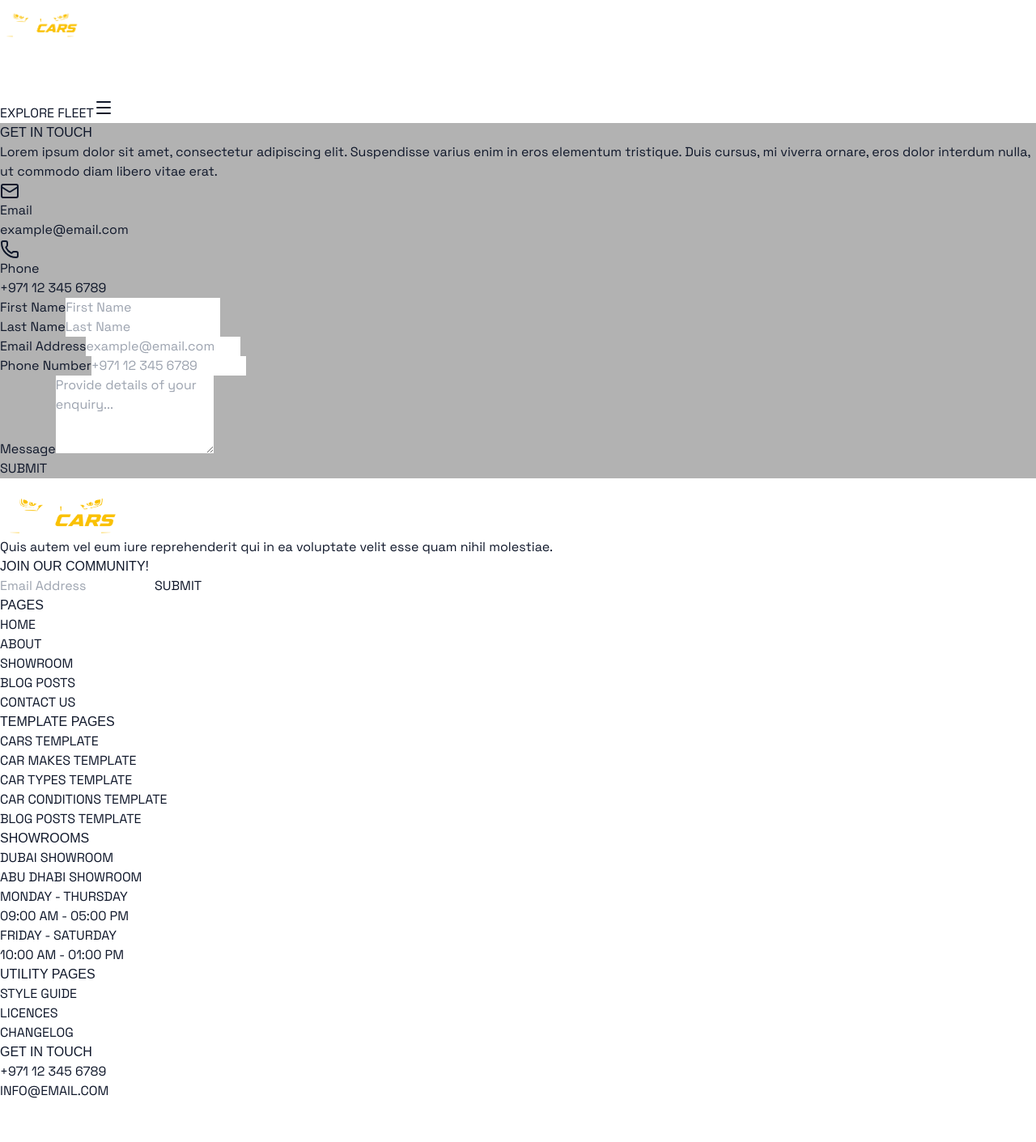
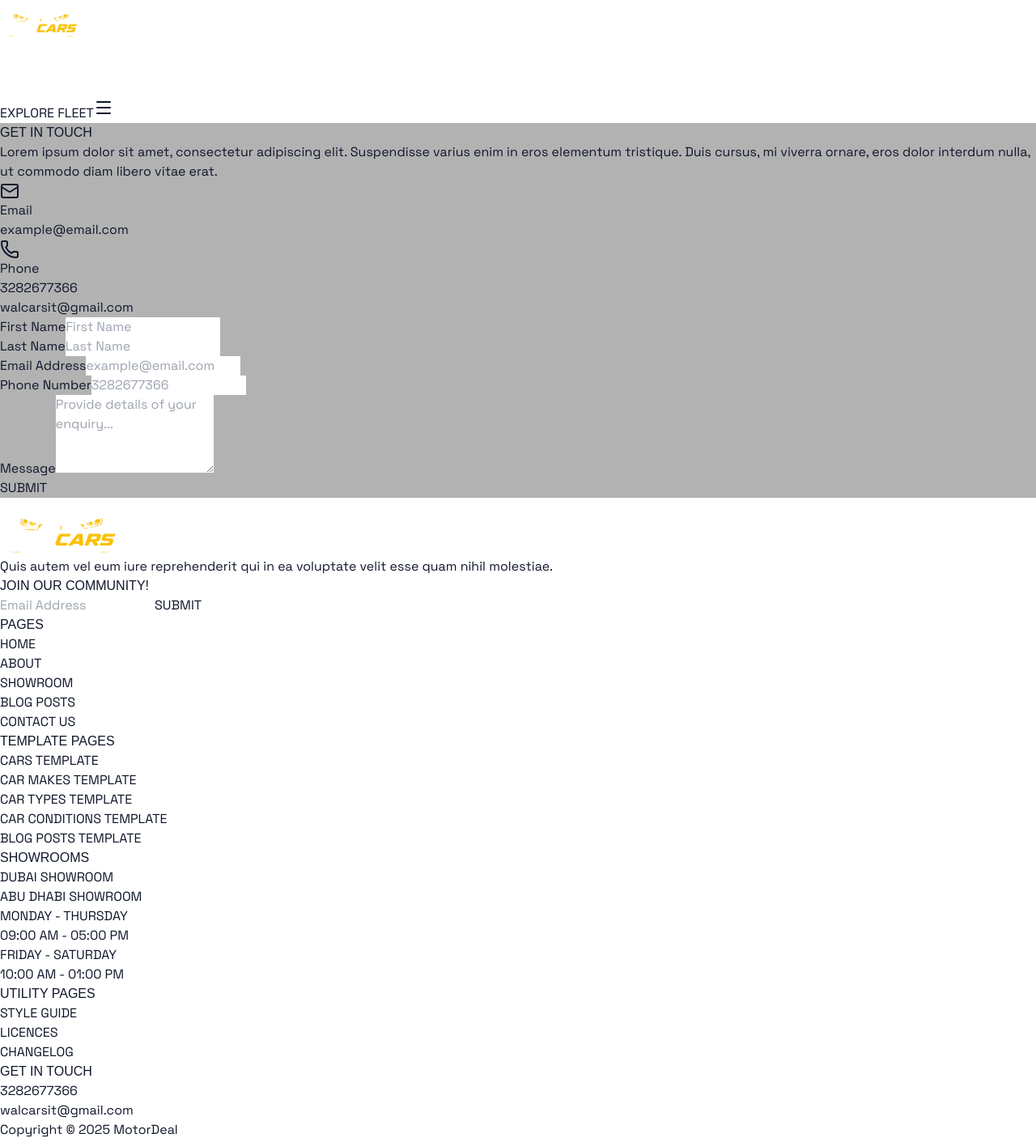
Before and after one commit to Taha258/vehicle2, a Next.js app: page /contact-us in a window 1280 px wide. Shown: the top 1411 px of the page at 81% size. Built offline with nearby package versions, Linux system fonts and the light colour scheme.

Commit message:
email-add

```diff
--- a/src/app/(site)/car/[slug]/page.js
+++ b/src/app/(site)/car/[slug]/page.js
@@ -157,7 +157,7 @@ export default async function CarDetailPage({ params }) {
                   <Phone className="w-4 h-4" /> Call Agent
                 </button>
                 <a
-                  href={`https://wa.me/1234567890?text=${encodeURIComponent(`Hello, I am interested in the ${car.brand} ${car.name}.`)}`}
+                  href={`https://wa.me/923282677366?text=${encodeURIComponent(`Hello, I am interested in the ${car.brand} ${car.name}.`)}`}
                   target="_blank"
                   rel="noopener noreferrer"
                   className="w-full bg-[#25D366] hover:bg-[#128C7E] text-white py-3 rounded-xl flex items-center justify-center gap-3 font-bold transition-all shadow-lg shadow-[#25D366]/20"
--- a/src/app/(site)/contact-us/page.jsx
+++ b/src/app/(site)/contact-us/page.jsx
@@ -59,7 +59,8 @@ export default function ContactPage() {
                   </div>
                   <div>
                     <p className="text-[#0f172a] text-xs font-medium">Phone</p>
-                    <p className="text-[#FAC104] text-sm font-medium">+971 12 345 6789</p>
+                    <p className="text-[#FAC104] text-sm font-medium">3282677366</p>
+                    <p className="text-[#FAC104] text-sm font-medium">walcarsit@gmail.com</p>
                   </div>
                 </div>
               </div>
@@ -114,7 +115,7 @@ export default function ContactPage() {
                     </label>
                     <input
                       type="tel"
-                      placeholder="+971 12 345 6789"
+                      placeholder="3282677366"
                       value={formData.phone}
                       onChange={(e) => setFormData({...formData, phone: e.target.value})}
                       className="w-full bg-[#c0c0c0] text-[#0f172a] px-3 py-2.5 rounded-lg text-xs outline-none border border-gray-400"
--- a/src/app/(site)/sell-your-car/SellCarForm.js
+++ b/src/app/(site)/sell-your-car/SellCarForm.js
@@ -1,3 +1,4 @@
+// src\app\(site)\sell-your-car\SellCarForm.js
 'use client';
 
 import { useState, useRef } from 'react';
--- a/src/app/(site)/sell-your-car/page.js
+++ b/src/app/(site)/sell-your-car/page.js
@@ -1,3 +1,4 @@
+//src\app\(site)\sell-your-car\page.js
 import Image from 'next/image';
 import {
   ChevronRight,
--- a/src/components/BlogAndCTA.jsx
+++ b/src/components/BlogAndCTA.jsx
@@ -109,7 +109,7 @@ export default function BlogAndCTA() {
             {/* Buttons */}
             <div className="flex flex-col sm:flex-row items-center justify-center gap-4 pt-4">
               <a
-                href="https://wa.me/1234567890?text=Hello,%20I%20am%20interested%20in%20your%20cars."
+                href="https://wa.me/923282677366?text=Hello,%20I%20am%20interested%20in%20your%20cars."
                 target="_blank"
                 rel="noopener noreferrer"
                 className="group inline-flex items-center gap-3 px-8 py-4 bg-[#FAC104] text-[#0f172a] rounded-xl text-sm font-bold uppercase tracking-wider hover:bg-[#FBDB5C] active:scale-95 transition-all duration-300 shadow-lg shadow-[#FAC104]/25"
--- a/src/components/Footer.jsx
+++ b/src/components/Footer.jsx
@@ -76,7 +76,7 @@ export default function Footer() {
                 </li>
                 <li>
                   <a
-                    href="https://wa.me/1234567890?text=Hello,%20I%20am%20interested%20in%20your%20cars."
+                    href="https://wa.me/923282677366?text=Hello,%20I%20am%20interested%20in%20your%20cars."
                     target="_blank"
                     rel="noopener noreferrer"
                     className="text-gray-400 text-sm hover:text-white transition-colors"
@@ -153,35 +153,13 @@ export default function Footer() {
                 GET IN TOUCH
               </h4>
               <ul className="space-y-3">
-                <li className="text-gray-400 text-sm" style={{ fontFamily: 'Space Grotesk, sans-serif' }}>
-                  +971 12 345 6789
+                <li className="text-gray-400 text-sm uppercase" style={{ fontFamily: 'Space Grotesk, sans-serif' }}>
+                  3282677366
                 </li>
-                <li className="text-gray-400 text-sm" style={{ fontFamily: 'Space Grotesk, sans-serif' }}>
-                  INFO@EMAIL.COM
+                <li className="text-gray-400 text-sm uppercase" style={{ fontFamily: 'Space Grotesk, sans-serif' }}>
+                  walcarsit@gmail.com
                 </li>
               </ul>
-              <div className="flex items-center gap-4 mt-4">
-                <Link href="#" className="text-gray-400 hover:text-white transition-colors">
-                  <svg className="w-4 h-4" fill="currentColor" viewBox="0 0 24 24">
-                    <path d="M18.244 2.25h3.308l-7.227 8.26 8.502 11.24H16.17l-5.214-6.817L4.99 21.75H1.68l7.73-8.835L1.254 2.25H8.08l4.713 6.231zm-1.161 17.52h1.833L7.084 4.126H5.117z"/>
-                  </svg>
-                </Link>
-                <Link href="#" className="text-gray-400 hover:text-white transition-colors">
-                  <svg className="w-4 h-4" fill="currentColor" viewBox="0 0 24 24">
-                    <path d="M12 2.163c3.204 0 3.584.012 4.85.07 3.252.148 4.771 1.691 4.919 4.919.058 1.265.069 1.645.069 4.849 0 3.205-.012 3.584-.069 4.849-.149 3.225-1.664 4.771-4.919 4.919-1.266.058-1.644.07-4.85.07-3.204 0-3.584-.012-4.849-.07-3.26-.149-4.771-1.699-4.919-4.92-.058-1.265-.07-1.644-.07-4.849 0-3.204.013-3.583.07-4.849.149-3.227 1.664-4.771 4.919-4.919 1.266-.057 1.645-.069 4.849-.069zM12 0C8.741 0 8.333.014 7.053.072 2.695.272.273 2.69.073 7.052.014 8.333 0 8.741 0 12c0 3.259.014 3.668.072 4.948.2 4.358 2.618 6.78 6.98 6.98C8.333 23.986 8.741 24 12 24c3.259 0 3.668-.014 4.948-.072 4.354-.2 6.782-2.618 6.979-6.98.059-1.28.073-1.689.073-4.948 0-3.259-.014-3.667-.072-4.947-.196-4.354-2.617-6.78-6.979-6.98C15.668.014 15.259 0 12 0zm0 5.838a6.162 6.162 0 100 12.324 6.162 6.162 0 000-12.324zM12 16a4 4 0 110-8 4 4 0 010 8zm6.406-11.845a1.44 1.44 0 100 2.881 1.44 1.44 0 000-2.881z"/>
-                  </svg>
-                </Link>
-                <Link href="#" className="text-gray-400 hover:text-white transition-colors">
-                  <svg className="w-4 h-4" fill="currentColor" viewBox="0 0 24 24">
-                    <path d="M12 0C5.373 0 0 5.372 0 12c0 5.084 3.163 9.426 7.627 11.174-.105-.949-.2-2.405.042-3.441.218-.937 1.407-5.965 1.407-5.965s-.359-.719-.359-1.782c0-1.668.967-2.914 2.171-2.914 1.023 0 1.518.769 1.518 1.69 0 1.029-.655 2.568-.994 3.995-.283 1.194.599 2.169 1.777 2.169 2.133 0 3.772-2.249 3.772-5.495 0-2.873-2.064-4.882-5.012-4.882-3.414 0-5.418 2.561-5.418 5.207 0 1.031.397 2.138.893 2.738a.36.36 0 01.083.345l-.333 1.36c-.053.22-.174.267-.402.161-1.499-.698-2.436-2.889-2.436-4.649 0-3.785 2.75-7.262 7.929-7.262 4.163 0 7.398 2.967 7.398 6.931 0 4.136-2.607 7.464-6.227 7.464-1.216 0-2.359-.631-2.75-1.378l-.748 2.853c-.271 1.043-1.002 2.35-1.492 3.146C9.57 23.812 10.763 24 12 24c6.627 0 12-5.373 12-12 0-6.628-5.373-12-12-12z"/>
-                  </svg>
-                </Link>
-                <Link href="#" className="text-gray-400 hover:text-white transition-colors">
-                  <svg className="w-4 h-4" fill="currentColor" viewBox="0 0 24 24">
-                    <path d="M24 12.073c0-6.627-5.373-12-12-12s-12 5.373-12 12c0 5.99 4.388 10.954 10.125 11.854v-8.385H7.078v-3.47h3.047V9.43c0-3.007 1.792-4.669 4.533-4.669 1.312 0 2.686.235 2.686.235v2.953H15.83c-1.491 0-1.956.925-1.956 1.874v2.25h3.328l-.532 3.47h-2.796v8.385C19.612 23.027 24 18.062 24 12.073z"/>
-                  </svg>
-                </Link>
-              </div>
             </div>
           </div>
         </div>
--- a/src/components/WhatsAppButton.jsx
+++ b/src/components/WhatsAppButton.jsx
@@ -7,7 +7,7 @@ const WhatsAppIcon = ({ className }) => (
 );
 
 export default function WhatsAppButton() {
-  const phoneNumber = '1234567890'; // Replace with actual phone number
+  const phoneNumber = '923282677366'; // Replace with actual phone number
   const message = 'Hello, I am interested in your cars.';
   const whatsappUrl = `https://wa.me/${phoneNumber}?text=${encodeURIComponent(message)}`;
 
```
